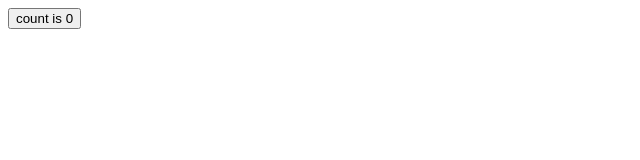
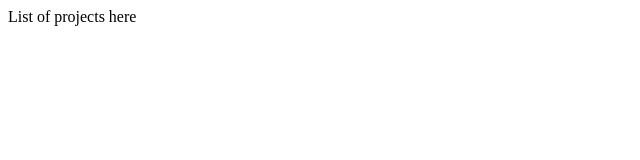
Before and after one commit to wai-lin/m8_react_kanban, a React (Vite) app: page / in a window 1280 px wide. Shown: the top 160 px of the page, without its empty margins (0-640 px from the left). Built offline with nearby package versions, Linux system fonts and the light colour scheme.

Commit message:
feat: basic router setup

```diff
--- a/src/App.tsx
+++ b/src/App.tsx
@@ -1,17 +1,10 @@
-import { useState } from "react"
+import { Route, Routes } from "react-router"
+import { Projects } from "./projects"
 
-function App() {
-	const [count, setCount] = useState(0)
-
+export function App() {
 	return (
-		<>
-			<div>
-				<button onClick={() => setCount((count) => count + 1)}>
-					count is {count}
-				</button>
-			</div>
-		</>
+		<Routes>
+			<Route path="/" element={<Projects />} />
+		</Routes>
 	)
 }
-
-export default App
--- a/src/main.tsx
+++ b/src/main.tsx
@@ -1,7 +1,7 @@
 import { StrictMode } from "react"
 import { createRoot } from "react-dom/client"
 import { BrowserRouter } from "react-router"
-import App from "./App.tsx"
+import { App } from "./App.tsx"
 
 createRoot(document.getElementById("root")!).render(
 	<StrictMode>
--- /dev/null
+++ b/src/projects/index.tsx
@@ -0,0 +1 @@
+export { Projects } from "./pages/Projects.tsx"
--- /dev/null
+++ b/src/projects/pages/Projects.tsx
@@ -0,0 +1,3 @@
+export function Projects() {
+	return <div>List of projects here</div>
+}
```
